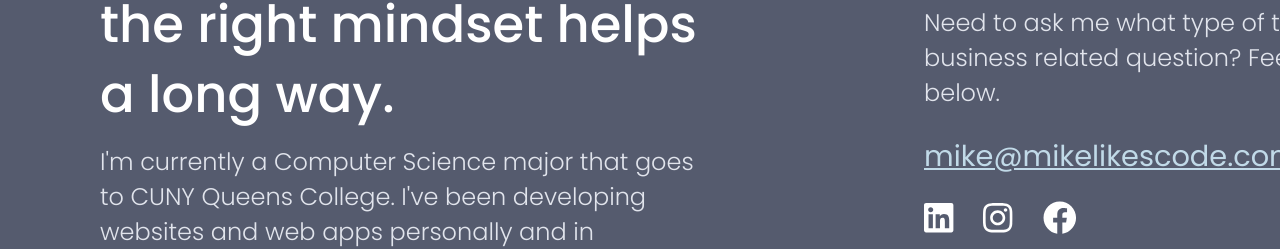
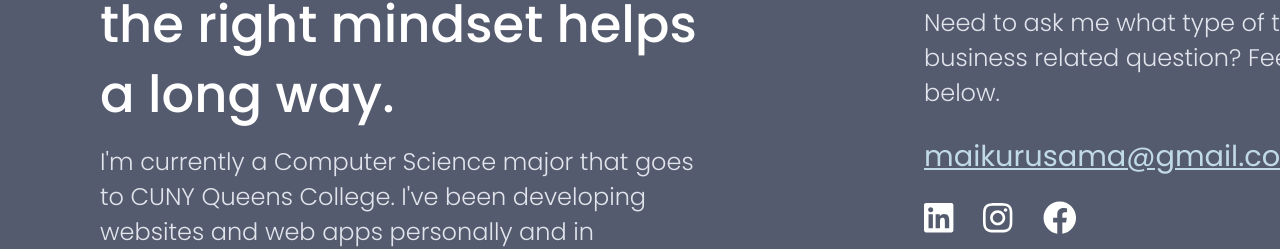
Before and after one commit to MikeLikesCode/next-portfolio, a Next.js app: page / in a window 1280 px wide. Shown: the part 1091-1340 px from the top of the page. Built offline with nearby package versions, Linux system fonts and the light colour scheme.

Commit message:
Updating email

```diff
--- a/pages/index.js
+++ b/pages/index.js
@@ -86,7 +86,7 @@ export default function Home() {
           </p>
 
           <span className={styles.about_email}>
-            mike@mikelikescode.com{" "}
+            <a href="mailto:maikurusama@gmail.com">maikurusama@gmail.com</a>{" "}
             <FontAwesomeIcon
               className={styles.arrowRight}
               icon={faArrowRight}
```
